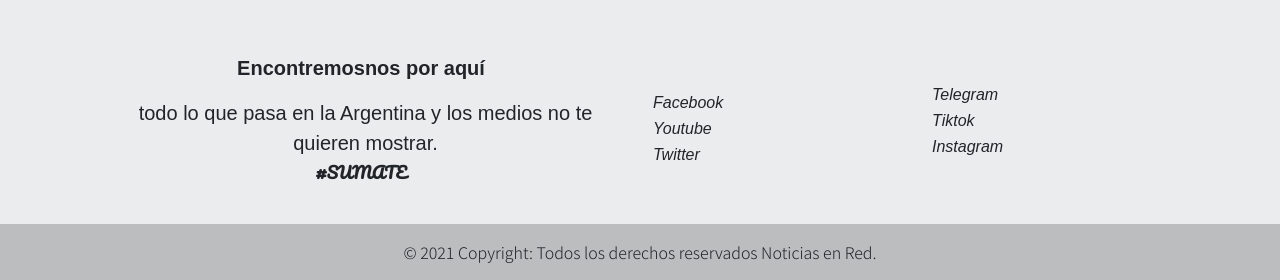
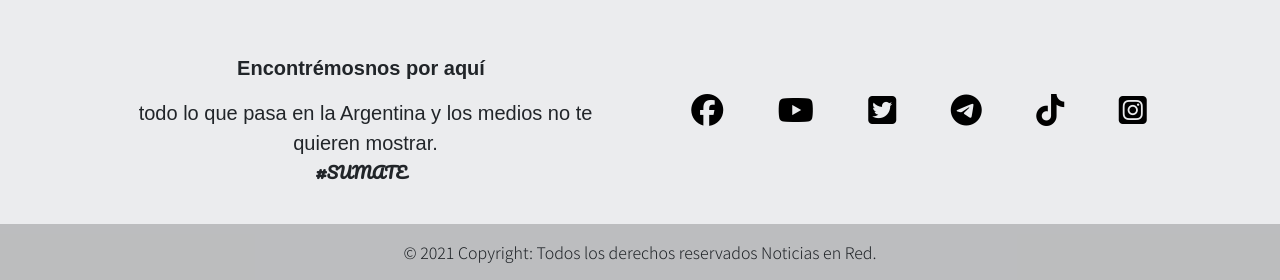
Before and after one commit to alvaleyla/noticias, a website: page index.html in a window 1280 px wide. Shown: the part 1037-1317 px from the top of the page. Drawn offline with nearby package versions, Linux system fonts and the light colour scheme.

Commit message:
Front end changes

```diff
--- a/css/style.css
+++ b/css/style.css
@@ -29,8 +29,10 @@ textarea{
   border-radius: 5px;
   }
 
-#tituloAnimado2{
+.hover-button {
   border-radius: 5px;
+  background-color: #dfd9d9;
+  font-family: "pacifico" "cursive";
 }
 
 form fieldset{
@@ -160,12 +162,6 @@ nav ul li a:hover{
     background-color: #dfd9d9;
 }
 
-#tituloAnimado2{
-  background-color: #dfd9d9;
-  font-family: "pacifico" "cursive";
-}
-
-
 @keyframes tituloAnimado{
   0% {
 
@@ -181,11 +177,6 @@ nav ul li a:hover{
   color: black ;
   font-style: italic;
   font-size: 0.9 rem;
-}
-
-.myinput {
-  background-color: #b98e4d;
-  font-weight:bold;
 }
 
 .card {
@@ -291,12 +282,6 @@ th{
   animation-timing-function: ease;
 }
 
-#tituloAnimado2:hover{
-  animation-name: tituloAnimado;
-  animation-duration: 2s;
-  animation-iteration-count: infinite;
-  animation-timing-function: ease;
-}
 
 .sub{
   font-family: raleway,sans-serif;
@@ -343,3 +328,18 @@ textarea{
 .b-radius{
   border-radius: 2rem;
 }
+
+i {
+  font-size: 2rem;
+  color: black;
+}
+i:hover {
+  color: #d8227d;
+}
+
+.hover-button:hover {
+    animation-name: tituloAnimado;
+    animation-duration: 2s;
+    animation-iteration-count: infinite;
+    animation-timing-function: ease;
+}
--- a/index.html
+++ b/index.html
@@ -51,7 +51,7 @@
                     </ul>
             <form class="d-flex">
                 <input id="search2" class="form-control me-2 b-radius" type="search" placeholder="¿qué estás buscando?" aria-label="Search">
-                    <button id="tituloAnimado2" class="text-lowercase" type="submit">Buscar</button>
+                    <button class="hover-button btn-sm" type="submit"><i class="fas fa-search" style="font-size: 1rem;"></i></button>
             </form>
             </div>
         </div>
@@ -91,37 +91,31 @@
         <div class="container p-4">
           <div class="row">
             <div class="col-lg-6 col-md-12 mb-4 mb-md-0">
-              <h3 class="t-politica t-foot" class="text-uppercase">Encontremosnos por aquí</h3>
+              <h3 class="t-politica t-foot" class="text-uppercase">Encontrémosnos por aquí</h3>
               <p class="p-footer">
                 todo lo que pasa en la Argentina y los medios no te quieren mostrar.
                 <p class="p-footer1" >#SUMATE</p>
               </p>
             </div>
-            <div class="col-lg-3 col-md-6 mb-4 mb-md-0 footer2">
-              <h5 class="text-uppercase"></h5>
-              <ul class="list-unstyled mb-0">
-                <li>
-                  <a href="http://www.facebook.com/notienred/" class="text-dark sub fst-italic">Facebook</a>
+            <div class="col-lg-6 mt-5">
+                <ul class="d-flex justify-content-around px-3 align-items-center list-unstyled mb-0 list-inline">
+                  <li class="list-inline-item">
+                    <a href="http://www.facebook.com/notienred/" class="text-dark sub fst-italic"><i class="fab fa-facebook"></i></a>
                   </li>
-                <li>
-                  <a href="https://www.youtube.com/channel/UCvBgW1zDEfxY6KXUQ7FDiYw" class="text-dark sub fst-italic">Youtube</a>
+                  <li class="list-inline-item">
+                    <a href="https://www.youtube.com/channel/UCvBgW1zDEfxY6KXUQ7FDiYw" class="text-dark sub fst-italic"><i class="fab fa-youtube"></i></a>
                   </li>
-                <li>
-                  <a href="https://twitter.com/notienred" class="text-dark sub fst-italic">Twitter</a>
+                  <li class="list-inline-item">
+                    <a href="https://twitter.com/notienred" class="text-dark sub fst-italic"><i class="fab fa-twitter-square"></i></a>
                   </li>
-              </ul>
-            </div>
-            <div class="col-lg-3 col-md-6 mb-4 mb-md-0 footer2">
-              <h5 class="text-uppercase mb-0"></h5>
-              <ul class="list-unstyled">
-                <li>
-                  <a href="https://t.me/notienred" class="text-dark sub fst-italic">Telegram</a>
+                  <li class="list-inline-item">
+                    <a href="https://t.me/notienred" class="text-dark sub fst-italic"><i class="fab fa-telegram-plane"></i></a>
                   </li>
-                <li>
-                  <a href="https://www.tiktok.com/@notienred?" class="text-dark sub fst-italic">Tiktok</a>
+                  <li class="list-inline-item">
+                    <a href="https://www.tiktok.com/@notienred?" class="text-dark sub fst-italic"><i class="fab fa-tiktok"></i></a>
                   </li>
-                <li>
-                  <a href="https://www.instagram.com/notienred/" class="text-dark sub fst-italic">Instagram</a>
+                  <li class="list-inline-item">
+                    <a href="https://www.instagram.com/notienred/" class="text-dark sub fst-italic"><i class="fab fa-instagram-square"></i></a>
                   </li>
                 </ul>
             </div>
@@ -133,5 +127,6 @@
       </footer>
 <script src="https://cdn.jsdelivr.net/npm/bootstrap@5.0.0-beta2/dist/js/bootstrap.bundle.min.js" integrity="sha384-b5kHyXgcpbZJO/tY9Ul7kGkf1S0CWuKcCD38l8YkeH8z8QjE0GmW1gYU5S9FOnJ0" crossorigin="anonymous">
 </script>
+<script src="https://kit.fontawesome.com/4879fd8f57.js" crossorigin="anonymous"></script>
 </body>
 </html>
```
Lines whose indentation alone changed are shown as unchanged.
